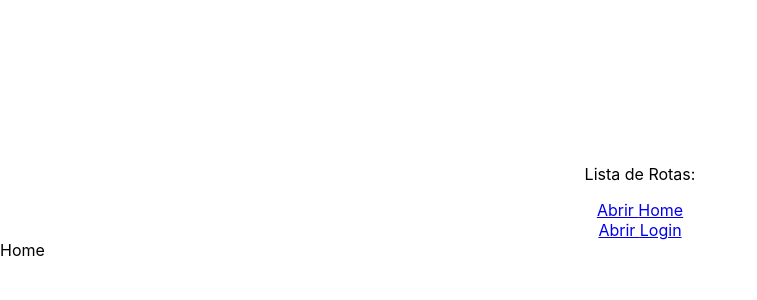
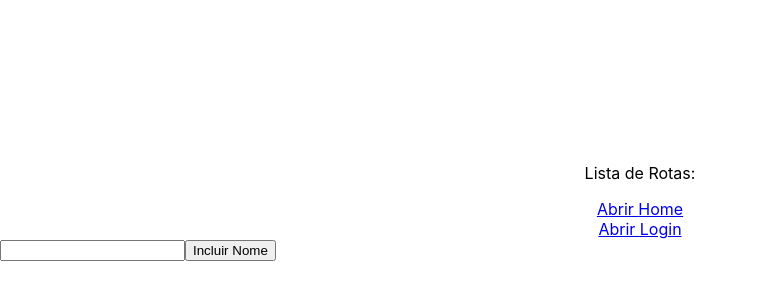
Before and after one commit to mdeamf/react-bank, a React (Create React App) app: page /home in a window 1280 px wide. Shown: the part 196-496 px from the top of the page, without its empty margins (0-757 px from the left). Built offline with nearby package versions, Linux system fonts and the light colour scheme.

Commit message:
feat: adding redux

```diff
--- a/package.json
+++ b/package.json
@@ -12,8 +12,10 @@
     "@testing-library/user-event": "^12.1.10",
     "react": "^17.0.2",
     "react-dom": "^17.0.2",
+    "react-redux": "^7.2.5",
     "react-router-dom": "^5.3.0",
     "react-scripts": "4.0.3",
+    "redux": "^4.1.1",
     "web-vitals": "^1.0.1"
   },
   "scripts": {
--- a/src/App.js
+++ b/src/App.js
@@ -1,12 +1,20 @@
 import React from 'react';
 import './App.css';
+
+import { Provider } from 'react-redux';
+import { createStore } from 'redux';
+import NomesReducer from './redux/reducers/NomesReducer';
 
 import Router from './pages';
 
 function App() {
+  const store = createStore(NomesReducer);
+
   return (
     <div className="App">
-      <Router />
+      <Provider store={store}>
+        <Router />
+      </Provider>
     </div>
   );
 }
--- /dev/null
+++ b/src/pages/Home/index.js
@@ -0,0 +1,53 @@
+import React, { useState } from 'react';
+import { useSelector, useDispatch } from 'react-redux';
+import { AddEnd } from '../../redux/actions/NomesActions';
+
+const Home = () => {
+  const [texto, setTexto] = useState('');
+
+  // Leitura - useSelector
+  // useSelector(função com o estado atual)
+  const nomes = useSelector((state) => {
+    return state.listaNomes;
+  });
+  // nomes = state.listaNomes
+
+  // Escrita - useDispatch
+  // useDispatch()
+  const dispatch = useDispatch();
+  // dispatch = () => {
+  //   despachar uma alteração no estado
+  // }
+
+  const incluirNome = () => {
+    console.log('Texto para incluir:', texto);
+
+    // dispatch(action)
+    // action.type = Alteração que você quer fazer (texto livre)
+    // action...   = Campos livres
+
+    dispatch({
+      type: AddEnd,
+      endereco: texto,
+    });
+  };
+
+  return (
+    <div>
+      <input
+        type="text"
+        value={texto}
+        onChange={(e) => setTexto(e.target.value)}
+      />
+      <button type="button" onClick={incluirNome}>
+        Incluir Nome
+      </button>
+
+      {nomes.map((nome) => {
+        return <p key={nome}>Nome: {nome}</p>;
+      })}
+    </div>
+  );
+};
+
+export default Home;
--- /dev/null
+++ b/src/pages/Login/index.js
@@ -0,0 +1,15 @@
+import React from 'react';
+import { useSelector } from 'react-redux';
+
+const Login = () => {
+  const nomes = useSelector((state) => state.listaNomes);
+  return (
+    <div>
+      {nomes.map((nome) => {
+        return <p>Nome no Login: {nome}</p>;
+      })}
+    </div>
+  );
+};
+
+export default Login;
--- a/src/pages/index.js
+++ b/src/pages/index.js
@@ -2,11 +2,13 @@ import React from 'react';
 
 import { BrowserRouter, Switch, Route } from 'react-router-dom';
 import NavBar from '../components/NavBar';
+import Home from './Home';
+import Login from './Login';
 
 const Routes = [
   { path: '/', page: <div>Inicial</div> },
-  { path: '/login', page: <div>Login</div> },
-  { path: '/home', page: <div>Home</div> },
+  { path: '/login', page: <Login /> },
+  { path: '/home', page: <Home /> },
 ];
 
 const Router = () => {
@@ -16,7 +18,7 @@ const Router = () => {
       <Switch>
         {Routes.map((route) => {
           return (
-            <Route path={route.path} exact>
+            <Route key={route.path} path={route.path} exact>
               {route.page}
             </Route>
           );
--- /dev/null
+++ b/src/redux/actions/NomesActions.js
@@ -0,0 +1 @@
+export const AddEnd = 'ADICIONAR_ENDERECO';
--- /dev/null
+++ b/src/redux/reducers/NomesReducer.js
@@ -0,0 +1,54 @@
+import { AddEnd } from "../actions/NomesActions";
+
+const initialState = {
+  listaNomes: [],
+  listaEnderecos: [],
+};
+
+// NomesReducer(stateAtual, objetoDaAction);
+const NomesReducer = (state = initialState, action) => {
+  console.log('State Atual', state);
+  console.log('Action para Executar', action);
+
+  let nomes = [...state.listaNomes];
+  let enderecos = [...state.listaEnderecos];
+  console.log('Nomes Atuais', nomes);
+
+  switch (action.type) {
+    case 'ADICIONAR_NOME':
+      console.log('Vamos adicionar um nome', action.nome);
+      nomes.push(action.nome);
+      console.log('Nome foi adicionado', nomes);
+      break;
+
+    case AddEnd:
+      console.log('Vamos adicionar um endereco', action.endereco);
+      enderecos.push(action.endereco);
+      console.log('Endereço foi adicionado', enderecos);
+      break;
+
+    case 'REMOVER_NOME':
+      nomes.pop();
+      break;
+
+    default:
+      break;
+  }
+
+  console.log('Novo State Alterado', {
+    ...state,
+    listaNomes: nomes,
+    listaEnderecos: enderecos,
+  });
+
+  return {
+    ...state,
+    listaNomes: nomes,
+    listaEnderecos: enderecos,
+  };
+
+  // Redux pega o return e salva no Store
+  // Redux atualiza o useSelector de todas as telas
+};
+
+export default NomesReducer;
```
Also changed, not shown: 1 other file (tests, documents, lock files or other folders).
